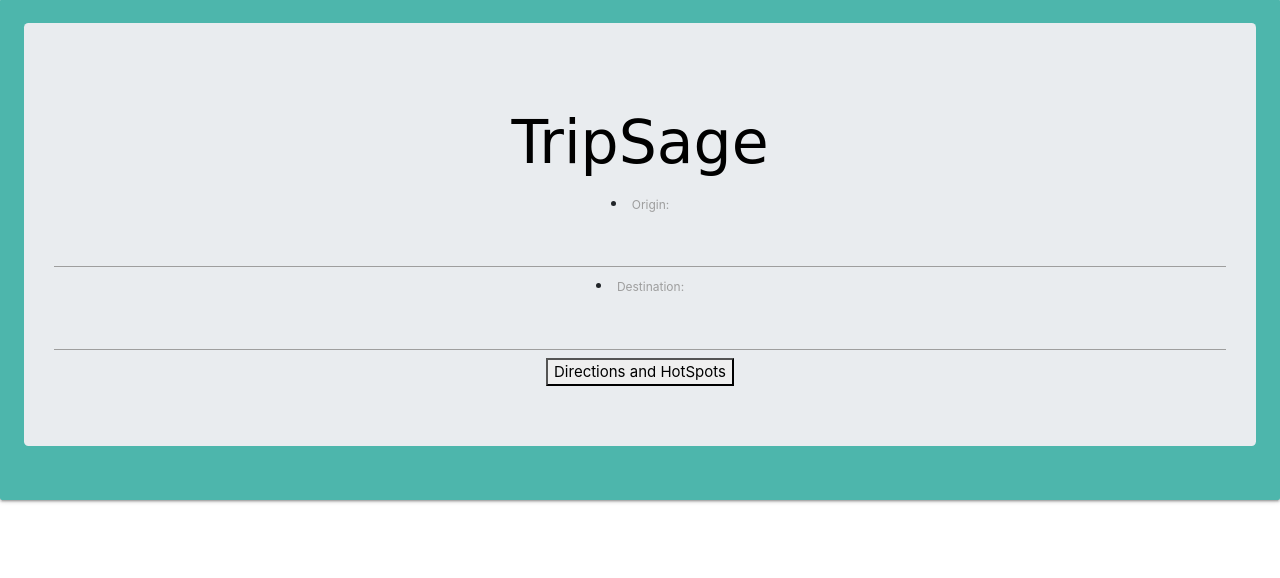
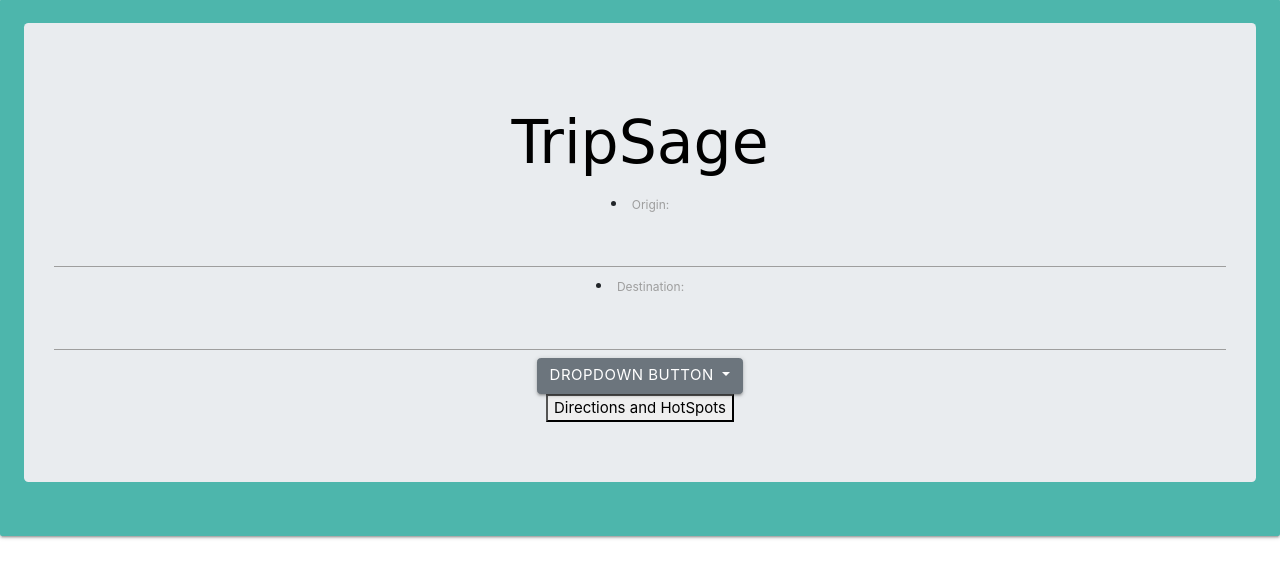
Before and after one commit to NischalKash/TripSage_SENG2020_Phase2, a Django app: page / in a window 1280 px wide. Shown: the part 61-639 px from the top of the page. Run offline with Django 3.2, Linux system fonts and the light colour scheme; some libraries are stand-ins or nearby versions; some web fonts are replaced.

Commit message:
Added Dropdown

```diff
--- a/Phase2_TripSage/tripsage/planner/templates/planner/home.html
+++ b/Phase2_TripSage/tripsage/planner/templates/planner/home.html
@@ -79,6 +79,18 @@
     <label for="dest">Destination:</label>
     <input type="text" id="dest" name="dest" />
   </li>
+
+    <div class="dropdown">
+      <button class="btn btn-secondary dropdown-toggle" type="button" id="dropdownMenuButton" data-toggle="dropdown" aria-haspopup="true" aria-expanded="false">
+        Dropdown button
+      </button>
+      <div class="dropdown-menu" aria-labelledby="dropdownMenuButton">
+        <a class="dropdown-item" href="#">Action</a>
+        <a class="dropdown-item" href="#">Another action</a>
+        <a class="dropdown-item" href="#">Something else here</a>
+      </div>
+    </div>
+
          <button type="submit">Directions and HotSpots</button>
 </form>
     </div>
```
